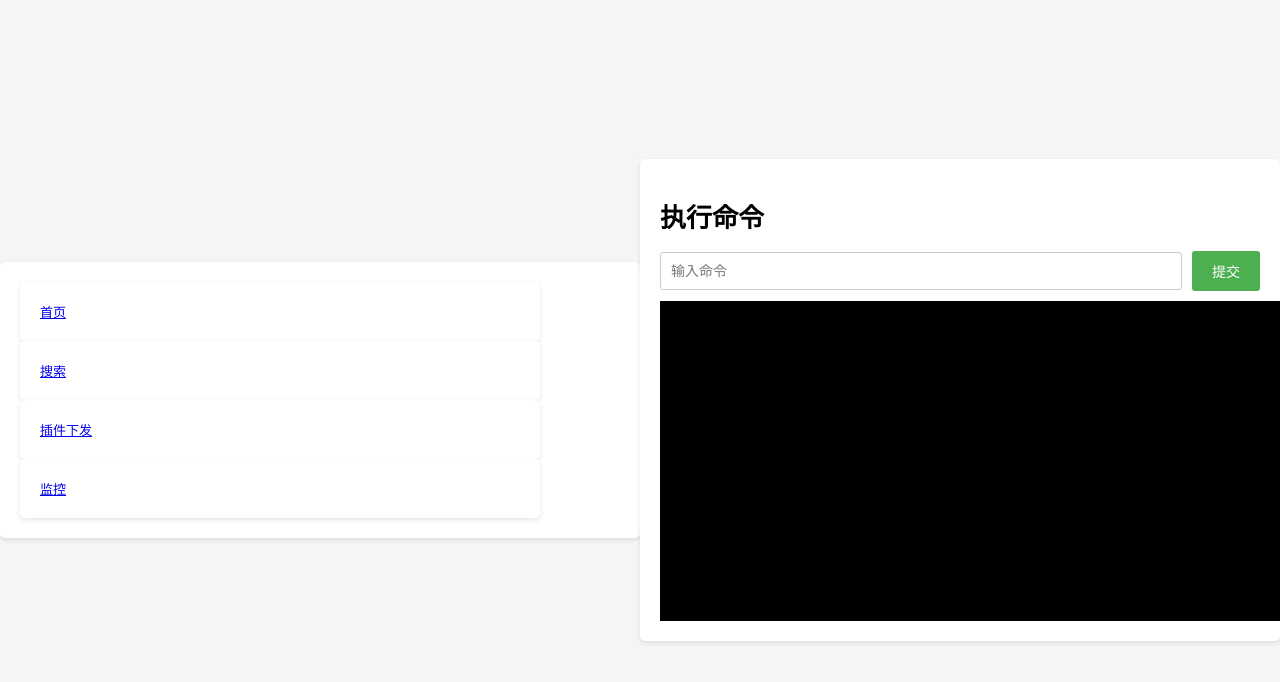
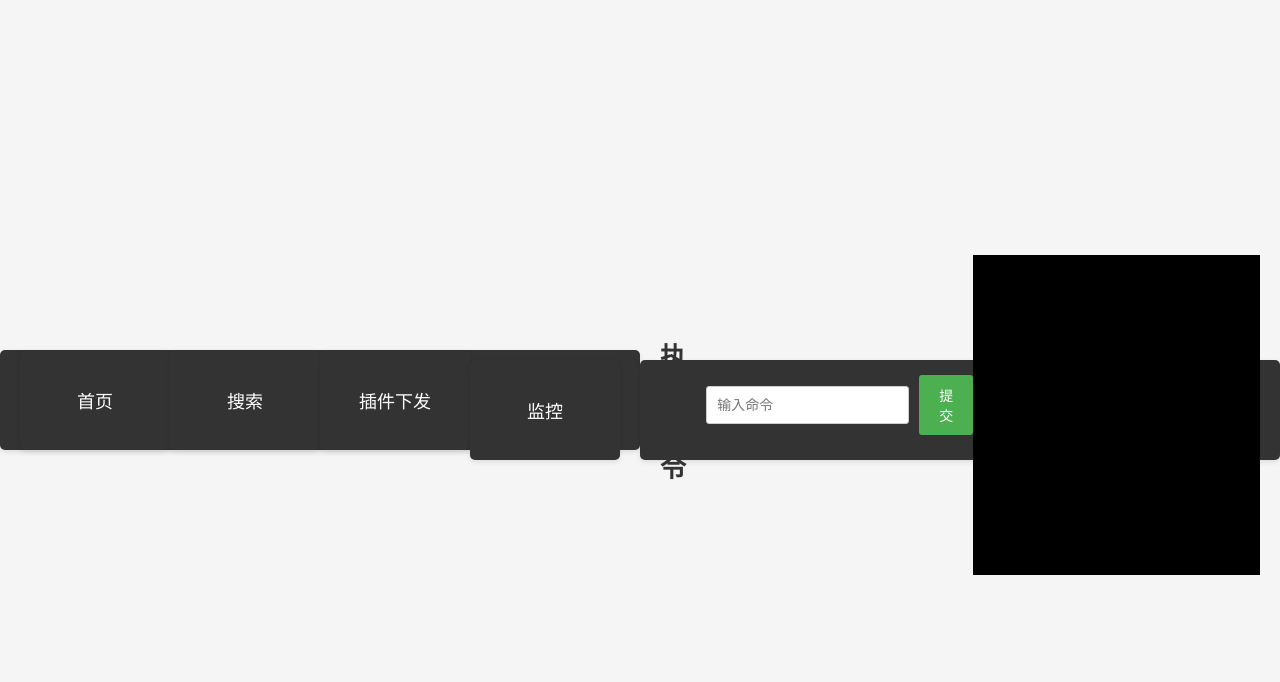
Before and after one commit to Mayi21/PythonPro, a FastAPI app: template frontend/templates/index.html in a window 1280 px wide. Shown: the top 682 px of the page. Run offline with FastAPI, Linux system fonts and the light colour scheme; the template is opened without the code that fills it, so the values that code supplies are empty.

Commit message:
add menu

```diff
--- a/frontend/templates/index.html
+++ b/frontend/templates/index.html
@@ -52,6 +52,78 @@
       display: flex;
       align-items: center;
     }
+    /* 调整菜单样式 */
+    .container {
+      display: flex;
+      justify-content: space-around;
+      align-items: center;
+      height: 60px;
+      background-color: #333;
+    }
+
+    .container a {
+      color: white;
+      text-decoration: none;
+      padding: 10px;
+      font-size: 18px;
+    }
+
+    .container a:hover {
+      background-color: #555;
+      border-radius: 5px;
+    }
+
+    .container a.active {
+      background-color: #4caf50;
+      border-radius: 5px;
+    }
+
+    /* 调整执行命令部分样式 */
+    .container:last-child {
+      margin-top: 20px;
+    }
+
+    .container h1 {
+      color: #333;
+    }
+
+    .input-container {
+      display: flex;
+      align-items: center;
+    }
+
+    .input-container input[type="text"] {
+      flex-grow: 1;
+      padding: 10px;
+      font-size: 16px;
+      border: 1px solid #ccc;
+      border-radius: 3px;
+    }
+
+    .input-container button {
+      margin-left: 10px;
+      padding: 10px 20px;
+      font-size: 16px;
+      background-color: #4caf50;
+      color: white;
+      border: none;
+      border-radius: 3px;
+      cursor: pointer;
+    }
+
+    .limit-message {
+      color: red;
+      margin-top: 5px;
+      font-size: 14px;
+      transition: opacity 0.5s ease-in-out;
+      opacity: 1;
+    }
+
+    .limit-message.hide {
+      opacity: 0;
+      height: 0;
+    }
+
 
     .input-container input[type="text"] {
       flex-grow: 1;
```
